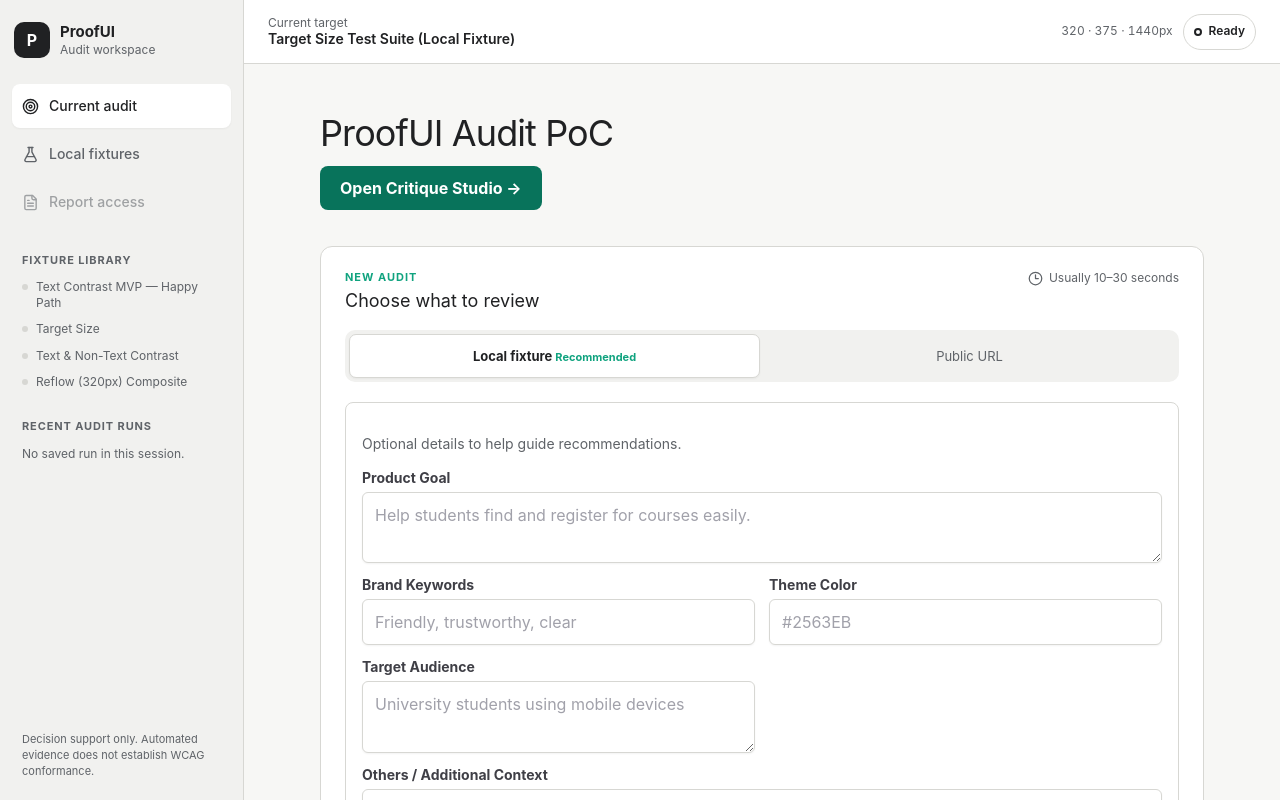
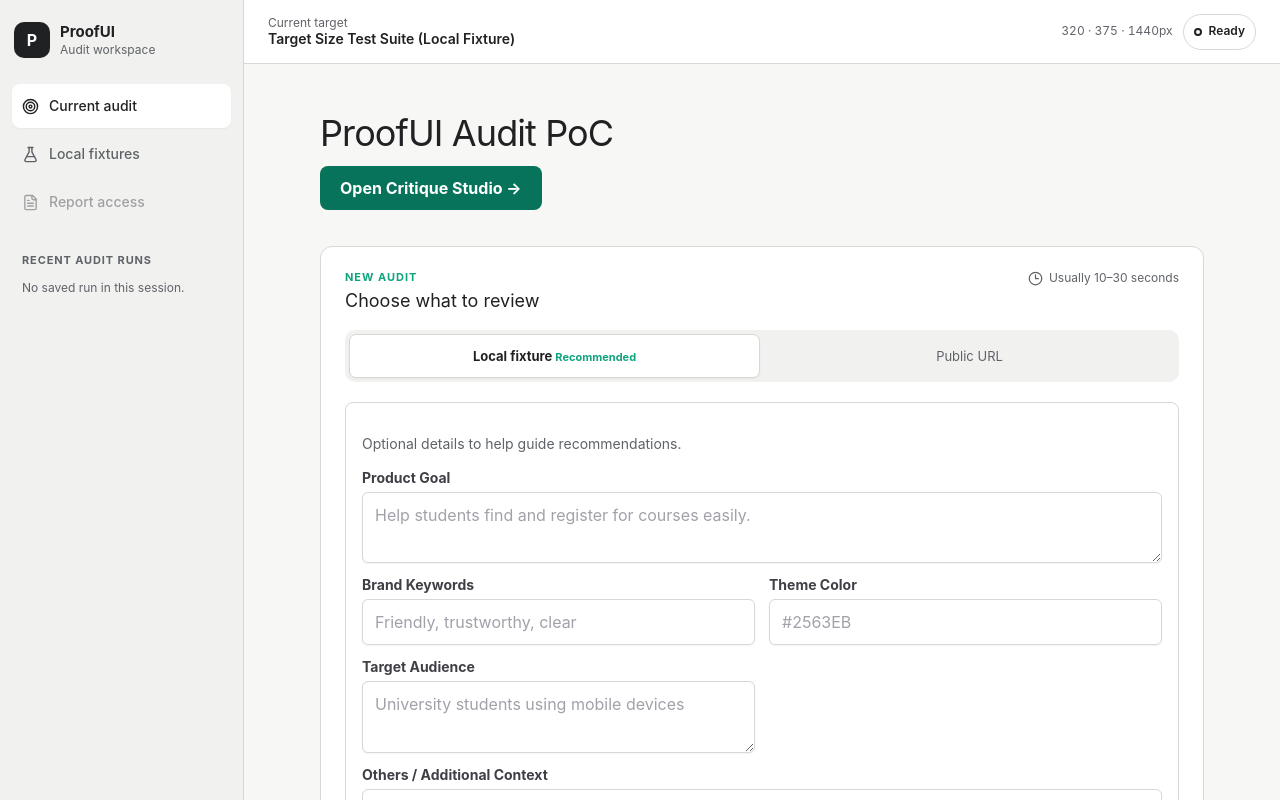
Before and after one commit to Tachapol/proof-ui-audit, a Next.js app: page / in a window 1280 px wide. Shown: the top 800 px of the page. Built offline with nearby package versions, Linux system fonts and the light colour scheme.

Commit message:
refactor(nav): remove fixture library and disclaimer note from NavigationRail

```diff
--- a/src/components/NavigationRail.tsx
+++ b/src/components/NavigationRail.tsx
@@ -1,7 +1,6 @@
 'use client';
 
 import React, { useEffect, useRef } from 'react';
-import { FIXTURES } from '@/fixtures/fixture-registry';
 import { Icon } from './Icon';
 
 interface NavigationRailProps {
@@ -102,18 +101,6 @@ export function NavigationRail({
           </a>
         </nav>
 
-        <section className="rail-section" aria-labelledby="fixture-nav-title">
-          <h2 id="fixture-nav-title">Fixture library</h2>
-          <ul className="rail-list">
-            {FIXTURES.slice(0, 4).map((fixture) => (
-              <li key={fixture.id} className={fixture.id === currentFixtureId ? 'is-active' : ''}>
-                <span className="rail-list-dot" aria-hidden="true" />
-                <span>{fixture.name.replace(' Test Suite', '').replace(' Suite', '')}</span>
-              </li>
-            ))}
-          </ul>
-        </section>
-
         <section className="rail-section rail-recent" aria-labelledby="recent-title">
           <h2 id="recent-title">Recent audit runs</h2>
           {currentRunId ? (
@@ -125,8 +112,6 @@ export function NavigationRail({
             <p>No saved run in this session.</p>
           )}
         </section>
-
-        <p className="rail-note">Decision support only. Automated evidence does not establish WCAG conformance.</p>
       </aside>
     </>
   );
```
